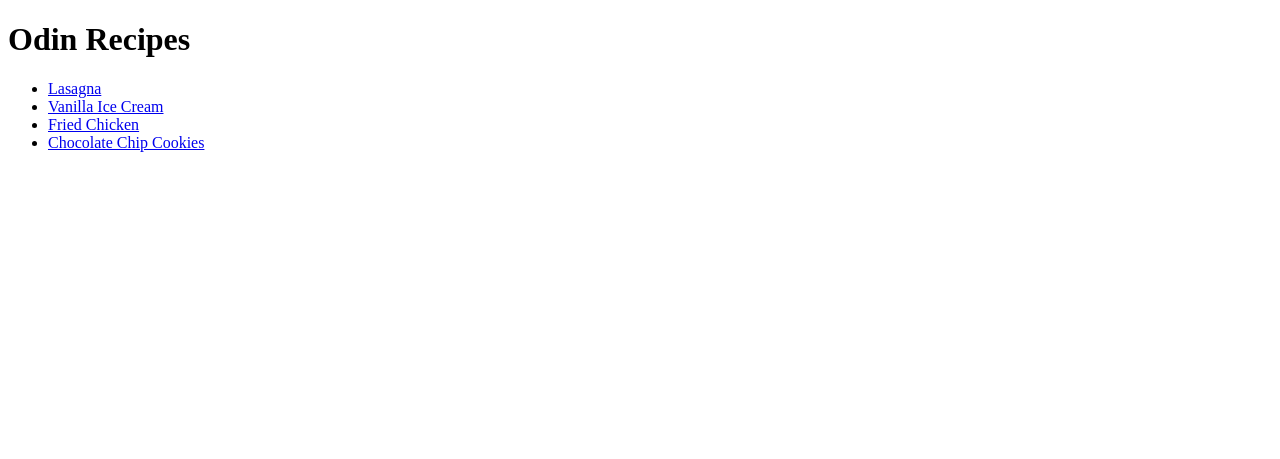
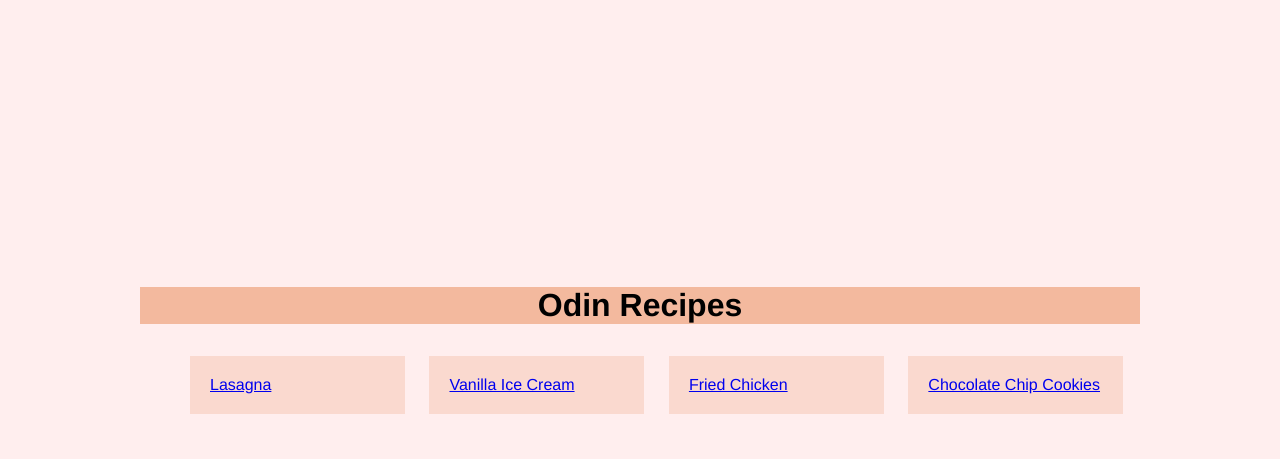
Before and after one commit to axiowashere/odin-recipes, a plain HTML site: page index.html in a window 1280 px wide. Drawn offline with Linux system fonts and the light colour scheme.

Commit message:
Add decoration to Main Page
Included a CSS stylesheet to adjust main page look.
Main page should now be centered in the middle, using
Helvetica font, and red color scheme.

```diff
--- a/index.html
+++ b/index.html
@@ -2,15 +2,18 @@
 <html lang="en">
     <head>
         <meta charset="UTF-8">
+        <link rel="stylesheet" href="./style.css">
         <title> Odin Recipes </title>
     </head>
     <body>
-        <h1> Odin Recipes </h1>
-        <ul>
-            <li> <a href="./recipes/lasagna.html"> Lasagna </a> </li>
-            <li> <a href="./recipes/vanilla_ice_cream.html"> Vanilla Ice Cream </a> </li>
-            <li> <a href="./recipes/fried_chicken.html"> Fried Chicken </a> </li>
-            <li> <a href="./recipes/chocolate_chip_cookies.html"> Chocolate Chip Cookies </a> </li>
-        </ul>
+        <div class="main-box">
+            <h1 class="title-box"> Odin Recipes </h1>
+            <ul>
+                <li class="recipe-box"> <a href="./recipes/lasagna.html"> Lasagna </a> </li>
+                <li class="recipe-box"> <a href="./recipes/vanilla_ice_cream.html"> Vanilla Ice Cream </a> </li>
+                <li class="recipe-box"> <a href="./recipes/fried_chicken.html"> Fried Chicken </a> </li>
+                <li class="recipe-box"> <a href="./recipes/chocolate_chip_cookies.html"> Chocolate Chip Cookies </a> </li>
+            </ul>
+        </div>
     </body>
 </html>
--- /dev/null
+++ b/style.css
@@ -0,0 +1,27 @@
+body{
+    font-family: Helvetica, Verdana, Arial;
+    background-color: rgb(255, 238, 238)
+}
+
+.main-box{
+    margin: 250px auto;
+    width: 1000px;
+    padding: 16px;
+    align-items: center;
+}
+
+.title-box {
+    font-size: xx-large;
+    text-align: center;
+    background-color: rgb(243, 185, 158);
+}
+
+.recipe-box{
+    background-color: rgb(250, 217, 207);
+    text-decoration-color: rgb(250, 136, 107);
+    display: inline-block;
+    width: 175px;
+    height: auto;
+    padding: 20px;
+    margin: 10px;
+}
```
